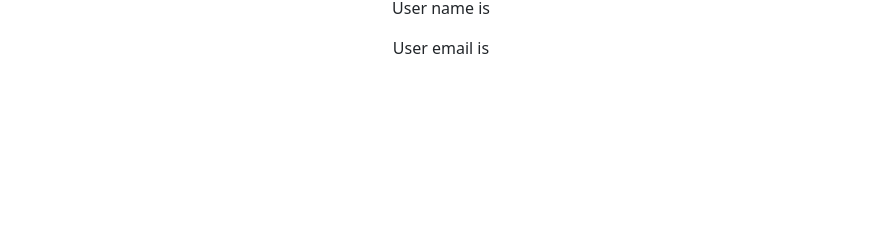
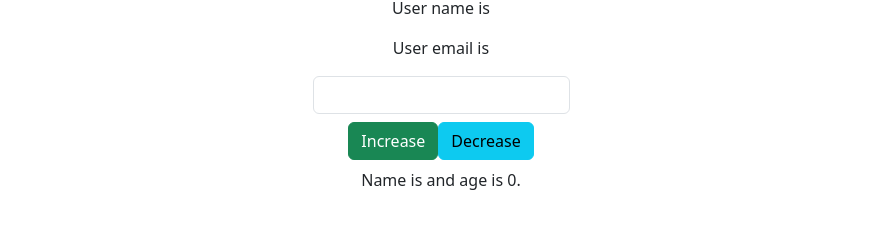
Before and after one commit to RahimliZakir/React-TypeScript, a React (Create React App) app in the folder app/: page / in a window 1280 px wide. Shown: the part 555-784 px from the top of the page, without its empty margins (199-1078 px from the left). Built offline with nearby package versions, Linux system fonts and the light colour scheme.

Commit message:
useReducer Hook

```diff
--- a/app/src/App.tsx
+++ b/app/src/App.tsx
@@ -9,6 +9,7 @@ import Input from "./components/Input";
 import Container from "./components/Container";
 import LoggedIn from "./components/state/LoggedIn";
 import User from "./components/state/User";
+import Counter from "./components/state/Counter";
 
 const App = () => {
   const personName = {
@@ -70,6 +71,8 @@ const App = () => {
       <LoggedIn />
       {/* useState Future Value & useState Type Assertion */}
       <User />
+      {/* useReducer Hook */}
+      <Counter />
     </div>
   );
 };
--- /dev/null
+++ b/app/src/components/state/Counter.tsx
@@ -0,0 +1,81 @@
+import React, { useReducer } from "react";
+
+enum CounterActionTypes {
+  INCREASE = "INCREASE",
+  DECREASE = "DECREASE",
+  CHANGE_NAME = "CHANGE_NAME",
+}
+
+type CounterState = {
+  name: string;
+  age: number;
+};
+
+type CounterAction = {
+  type: string;
+  payload?: number | string;
+};
+
+const initialState = {
+  name: "",
+  age: 0,
+};
+
+const reducer = (state: CounterState, action: CounterAction) => {
+  switch (action.type) {
+    case CounterActionTypes.INCREASE:
+      return { ...state, age: state.age + 1 };
+    case CounterActionTypes.DECREASE:
+      return { ...state, age: state.age - 1 };
+    case CounterActionTypes.CHANGE_NAME:
+      return { ...state, name: action?.payload as string };
+    default:
+      return state;
+  }
+};
+
+const Counter = () => {
+  const [state, dispatch] = useReducer(reducer, initialState);
+
+  return (
+    <div>
+      <form className="d-flex flex-column align-items-center">
+        <div className="mb-2">
+          <input
+            value={state.name}
+            onChange={(e) =>
+              dispatch({
+                type: CounterActionTypes.CHANGE_NAME,
+                payload: e.target.value,
+              })
+            }
+            type="text"
+            className="form-control"
+          />
+        </div>
+        <div className="mb-2">
+          <button
+            onClick={() => dispatch({ type: CounterActionTypes.INCREASE })}
+            className="btn btn-success"
+            type="button"
+          >
+            Increase
+          </button>
+          <button
+            onClick={() => dispatch({ type: CounterActionTypes.DECREASE })}
+            className="btn btn-info"
+            type="button"
+          >
+            Decrease
+          </button>
+        </div>
+
+        <p>
+          Name is {state.name} and age is {state.age}.
+        </p>
+      </form>
+    </div>
+  );
+};
+
+export default Counter;
```
